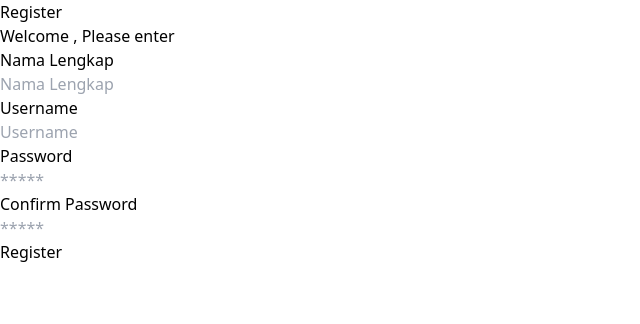
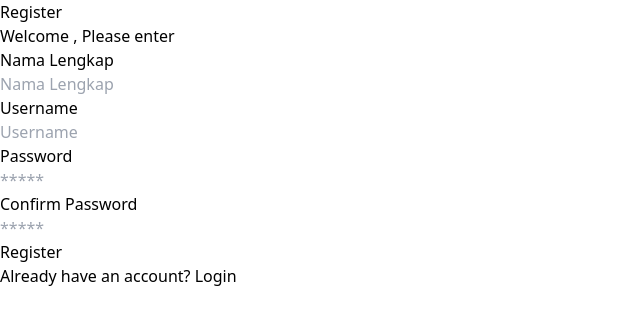
Before and after one commit to semblehe/react-app, a React (Vite) app: page /register in a window 1280 px wide. Shown: the top 324 px of the page, without its empty margins (0-640 px from the left). Built offline with nearby package versions, Linux system fonts and the light colour scheme.

Commit message:
conditonal rendering

```diff
--- a/src/components/Elements/Input/Input.jsx
+++ b/src/components/Elements/Input/Input.jsx
@@ -1,7 +1,7 @@
 const Input = (props) => {
     const {type,placeholder,name} = props;
     return (
-        <input type={type} name={name} id="username" placeholder={placeholder}
+        <input type={type} name={name} id={name} placeholder={placeholder}
                className="shadow-sm focus:ring-blue-500 focus:border-blue-500 block w-full sm:text-sm border-slate-300 rounded-md p-2"/>
     )
 }
--- a/src/components/Elements/Input/index.jsx
+++ b/src/components/Elements/Input/index.jsx
@@ -7,7 +7,7 @@ const InputForm = (props) => {
         <div className="mt-4">
             <Label htmlFor={name}>{label}</Label>
             <div className="mt-1 mb-4">
-                <Input type={type} name={name} placeholder={placeholder}/>
+                <Input type={type} name={name} placeholder={placeholder} id={name}/>
             </div>
         </div>)
 
--- a/src/components/Fragments/FormLogin.jsx
+++ b/src/components/Fragments/FormLogin.jsx
@@ -1,13 +1,16 @@
 import InputForm from "../Elements/Input/index.jsx";
 import ButtonFunc from "../Elements/Button/index.jsx";
+import {Link} from "react-router-dom";
 
 const FormLogin = () => {
     return (
-        <form action="">
+        <>
+        <form action="" className="mb-8">
             <InputForm label="Username" name="username" type="text" placeholder="Username"/>
             <InputForm label="Password" name="password" type="password" placeholder="*****"/>
             <ButtonFunc textcolor="white" classname="w-full bg-blue-500">Login</ButtonFunc>
         </form>
+        </>
     )
 }
 
--- a/src/components/Fragments/FormRegister.jsx
+++ b/src/components/Fragments/FormRegister.jsx
@@ -1,15 +1,18 @@
 import InputForm from "../Elements/Input/index.jsx";
 import ButtonFunc from "../Elements/Button/index.jsx";
+import {Link} from "react-router-dom";
 
 const FormLogin = () => {
     return (
-        <form action="">
+        <>
+            <form action="" className="mb-8">
                 <InputForm label="Nama Lengkap" name="nama_lengkap" type="text" placeholder="Nama Lengkap"/>
                 <InputForm label="Username" name="username" type="text" placeholder="Username"/>
                 <InputForm label="Password" name="password" type="password" placeholder="*****"/>
                 <InputForm label="Confirm Password" name="confirmpassword" type="password" placeholder="*****"/>
                 <ButtonFunc textcolor="white" classname="w-full bg-blue-500">Register</ButtonFunc>
             </form>
+        </>
     )
 }
 
--- a/src/components/Layouts/AuthLayout.jsx
+++ b/src/components/Layouts/AuthLayout.jsx
@@ -1,13 +1,29 @@
+import {Link} from "react-router-dom";
 
 const AuthLayout = (props) => {
-    const {children,title}  = props
+    const {children, title,type} = props
     return (
         <div className="flex justify-center bg-amber-100-500 min-h-screen items-center">
-        <div className="w-full max-w-xs">
-            <h1 className="text-3xl font-bold mb-2 text-blue-600">{title}</h1>
-            <p className="font-medium text-slate-500">Welcome , Please enter </p>
-            {children}
-        </div>
+            <div className="w-full max-w-xs">
+                <h1 className="text-3xl font-bold mb-2 text-blue-600">{title}</h1>
+                <p className="font-medium text-slate-500">Welcome , Please enter </p>
+                {children}
+
+                <p className="text-sm">
+                    {type==='login'? "Don't have an account? ": "Already have an account? "}
+                    {type==='login' && (
+                        <Link to="/register" className="font-bold text-blue">Daftar</Link>
+                    )}
+
+                    {type==='register' && (
+                        <Link to="/login" className="font-bold text-blue">Login</Link>
+                    )}
+
+
+                </p>
+
+                {/*<p className="text-sm"><Link to="/register" className="font-bold text-blue">Daftar Akun?</Link></p>*/}
+            </div>
         </div>
     )
 }
--- a/src/main.jsx
+++ b/src/main.jsx
@@ -5,11 +5,13 @@ import './index.css'
 import {createBrowserRouter,RouterProvider} from "react-router-dom";
 import LoginPage from "./pages/login.jsx";
 import RegisterPage from "./pages/register.jsx";
+import ErrorPage from "./pages/error_page.jsx";
 
 const router = createBrowserRouter([
     {
         path :"/",
-        element:<div>Hellow</div>
+        element:<div>Hellow</div>,
+        errorElement:<ErrorPage/>
     },
     {
         path :"/login",
--- /dev/null
+++ b/src/pages/error_page.jsx
@@ -0,0 +1,14 @@
+import {useRouteError} from "react-router-dom";
+
+const ErrorPage = () => {
+    const error = useRouteError();
+
+    return (
+        <div className="flex justify-center bg-amber-100-500 min-h-screen items-center">
+                <h1>Error Page</h1>
+                <p>{error.statusText || error.message}</p>
+        </div>
+    )
+}
+
+export default ErrorPage
--- a/src/pages/login.jsx
+++ b/src/pages/login.jsx
@@ -3,7 +3,7 @@ import AuthLayout from "../components/Layouts/AuthLayout.jsx";
 
 const LoginPage = () => {
     return(
-        <AuthLayout title="Login">
+        <AuthLayout title="Login" type="login">
             <FormLogin />
         </AuthLayout>
     )
--- a/src/pages/register.jsx
+++ b/src/pages/register.jsx
@@ -4,7 +4,7 @@ import FormRegister from "../components/Fragments/FormRegister.jsx";
 
 const RegisterPage = () => {
     return(
-        <AuthLayout title="Register">
+        <AuthLayout title="Register" type="register">
             <FormRegister />
         </AuthLayout>
     )
```
Lines whose indentation alone changed are shown as unchanged.
